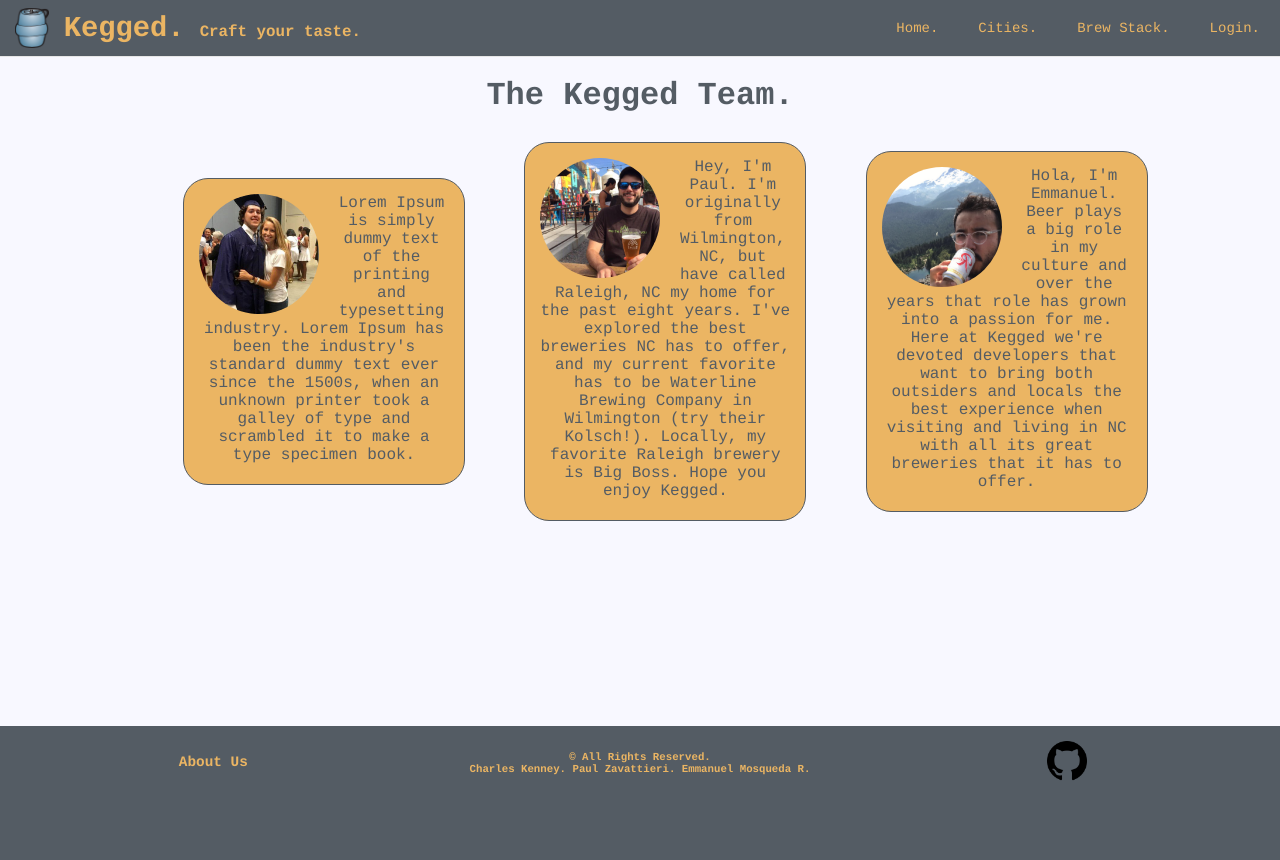
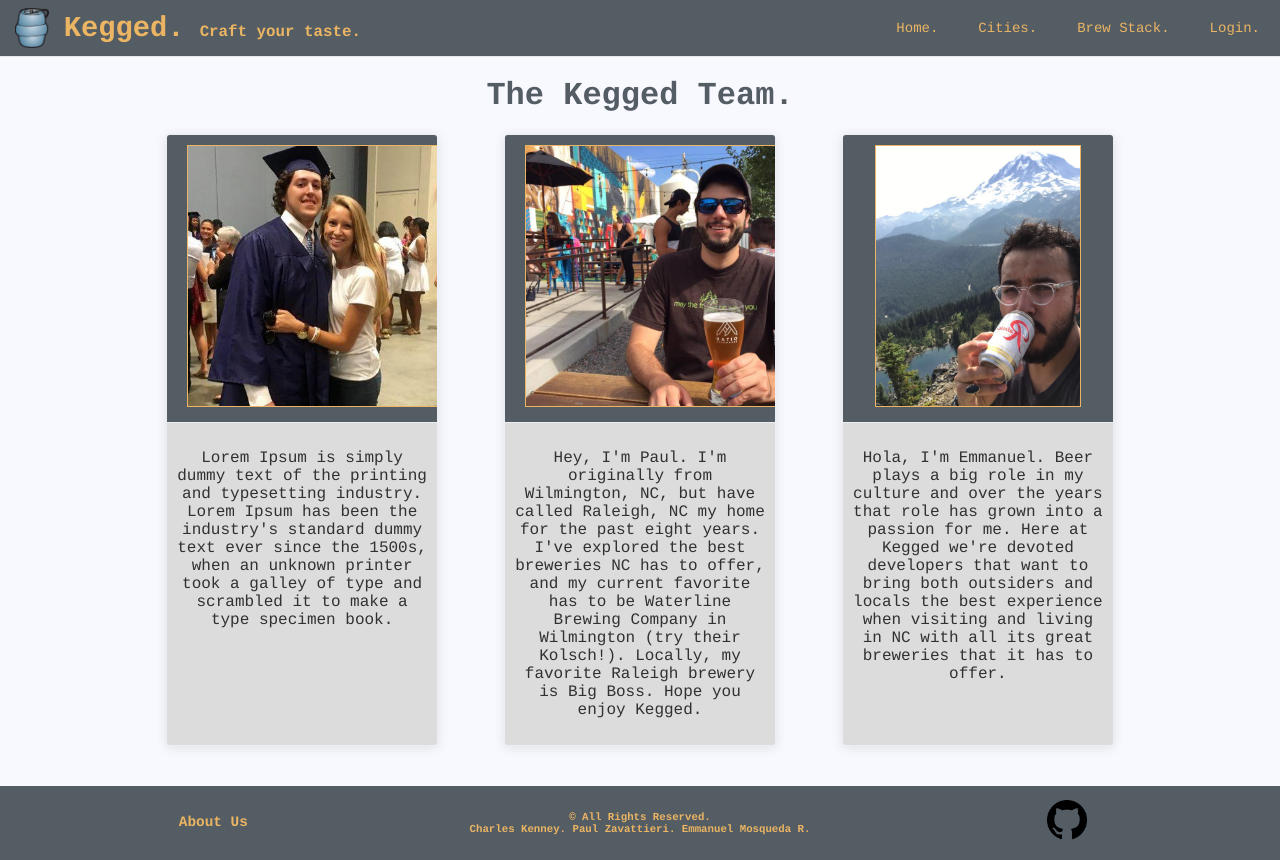
Before and after one commit to kegged/client, a Nuxt app: page /about-us in a window 1280 px wide. Before the commit the page ends 800 px from the top, so only its background shows below. Built offline with nearby package versions, Linux system fonts and the light colour scheme.

Commit message:
style profile/about, capitalize cities, post comp updates for scope

```diff
--- a/components/brewery/PostDisplay.vue
+++ b/components/brewery/PostDisplay.vue
@@ -2,7 +2,7 @@
   <!-- each post is in a card -->
   <el-card class="box-card">
     <!-- card header -->
-    <div slot="header" class="card-header">
+    <div slot="header" class="post-card-header">
       <!-- title is post's title - need prop -->
       <div class="post-title-root">
         <span>{{ postTitle }}</span>
@@ -13,7 +13,7 @@
       </div>
     </div>
     <!-- card body -->
-    <div class="card-body">
+    <div class="post-card-body">
       <!-- display all the tags. need a prop for tagsList to loop through tags array -->
       <div class="post-tags-root">
         <el-tag
@@ -56,11 +56,12 @@
 }
 
 /* flex card for horizontal layout */
-.card-header, .card-body {
+.post-card-header, .post-card-body {
   display: flex;
   flex-direction: row;
   align-items: center;
   justify-content: center;
+  width: 100%;
 }
 
 .post-title-root, .post-tags-root {
@@ -71,29 +72,4 @@
   width: 25%;
   text-align: right;
 }
-
-.el-card__header {
-  padding-top: 10px;
-  padding-bottom: 10px;
-  color: #ebb563;
-  font-weight: bolder;
-  background-color: #545c64;
-  font-size: 1.1em;
-}
-
-.el-card__body {
-  background-color: #DCDCDC;
-  padding: 10px;
-}
-
-.el-tag {
-  font-family: 'Courier', sans-serif;
-  border: 1px solid #545c64;
-  margin-right: 5px;
-}
-
-span.el-tag, i.el-tag__close.el-icon-close {
-  color: #f8f8ff;
-  font-weight: bold;
-}
 </style>
--- a/pages/about-us.vue
+++ b/pages/about-us.vue
@@ -1,42 +1,52 @@
 <template>
   <div class="about-us-container">
     <el-row class="about-header-root" :gutter="20">
-      <h1 class="about-title">The Kegged Team.</h1>
+      <h1 class="about-us-title">The Kegged Team.</h1>
     </el-row>
     <el-row class="about-content-root">
       <!-- Charles Kenny -->
-      <el-col>
-        <p class="profile">
-          <img src="charles-k.jpeg" style="width:120px;height:120px;margin-right:15px;" class="img-circle">
-          Lorem Ipsum is simply dummy
-          text of the printing and typesetting industry. Lorem Ipsum has been the industry's standard dummy text ever since the 1500s,
-          when an unknown printer took a galley of type and scrambled it to make a type specimen book.
-        </p>
+      <el-col class="profile-card-root">
+        <el-card class="profile-card">
+          <div slot="header" class="card-header">
+            <img src="charles-k.jpeg" class="about-us-image" alt="pic of charles">
+          </div>
+          <div class="card-body">
+            <p>Lorem Ipsum is simply dummy text of the printing and typesetting industry. Lorem Ipsum has been the industry's standard dummy text ever since the 1500s,
+            when an unknown printer took a galley of type and scrambled it to make a type specimen book.</p>
+          </div>
+        </el-card>
       </el-col>
       <!-- Paul  -->
-      <el-col>
-        <p class="profile">
-          <img src="paul-z2.jpeg" style="width:120px;height:120px;margin-right:15px;" class="img-circle">
-          Hey, I'm Paul. I'm originally from Wilmington, NC, but have called Raleigh, NC my home for the past eight years.
-          I've explored the best breweries NC has to offer, and my current favorite has to be Waterline Brewing Company in Wilmington (try their Kolsch!).
-          Locally, my favorite Raleigh brewery is Big Boss. Hope you enjoy Kegged.
-        </p>
+      <el-col class="profile-card-root">
+        <el-card class="profile-card">
+          <div slot="header" class="card-header">
+            <img src="paul-z2.jpeg" class="about-us-image" alt="pic of paul">
+          </div>
+          <div class="card-body">
+            <p>Hey, I'm Paul. I'm originally from Wilmington, NC, but have called Raleigh, NC my home for the past eight years.
+            I've explored the best breweries NC has to offer, and my current favorite has to be Waterline Brewing Company in Wilmington (try their Kolsch!).
+            Locally, my favorite Raleigh brewery is Big Boss. Hope you enjoy Kegged.</p>
+          </div>
+        </el-card>
       </el-col>
       <!-- Emmanuel -->
-      <el-col>
-        <p class="profile">
-          <img src="eman.jpg" style="width:120px;height:120px;margin-right:15px;object-fit: cover;" class="img-circle">
-          Hola, I'm Emmanuel. Beer plays a big role in my culture and over the years that role has grown into a passion for me.
-          Here at Kegged we're devoted developers that want to bring both outsiders and locals the best experience when visiting and living in
-          NC with all its great breweries that it has to offer.
-        </p>
+      <el-col class="profile-card-root">
+        <el-card class="profile-card">
+          <div slot="header" class="card-header">
+            <img src="eman.jpg" class="about-us-image" alt="pic of eman">
+          </div>
+          <div class="card-body">
+            <p>Hola, I'm Emmanuel. Beer plays a big role in my culture and over the years that role has grown into a passion for me.
+            Here at Kegged we're devoted developers that want to bring both outsiders and locals the best experience when visiting and living in
+            NC with all its great breweries that it has to offer.</p>
+          </div>
+        </el-card>
       </el-col>
     </el-row>
   </div>
 </template>
 
 <style>
-/* fixme: namespace all styles */
 .about-us-container {
   text-align: center;
   display: flex;
@@ -49,34 +59,43 @@
   width: 80%;
   display: flex;
   flex-direction: row;
-  align-items: center;
+  justify-content: center;
+  margin-bottom: 20px;
+}
+
+.about-us-title {
+  color: #545c64;
+  font-weight: bolder;
+  margin: 0px;
+  text-align: center;
+}
+
+.profile-card-root {
+  width: 33%;
+  display: flex;
+  flex-direction: row;
   justify-content: center;
 }
 
-.about-title {
-  color: #545c64;
-  font-weight: bolder;
-  margin-top: 0px;
-  margin-bottom: 12px;
-  text-align: center;
+.profile-card {
+  width: 80%;
+  background-color: #DCDCDC;
 }
 
-.profile {
-  border-radius: 25px;
-  background-color: #ebb563;
-  margin-left:55px;
-  padding-top: 15px;
-  padding-right: 15px;
-  padding-bottom: 20px;
-  padding-left: 15px;
-  width: 250px;
-  border: 1px solid #545c64;
-  color: #545c64;
+.el-card__header {
+  padding-top: 10px;
+  padding-bottom: 10px;
+  font-weight: bolder;
+  background-color: #545c64;
 }
 
-.img-circle {
-  border-radius: 50%;
-  float: left;
+.el-card__body {
+  background-color: #DCDCDC;
+  padding: 10px;
 }
 
+.about-us-image {
+  max-height: 260px;
+  border: 1px solid #ebb563;
+}
 </style>
--- a/pages/cities/_city/_brewery/index.vue
+++ b/pages/cities/_city/_brewery/index.vue
@@ -189,4 +189,29 @@ export default {
 .main-root {
   padding-top: 0px;
 }
+
+.el-card__header {
+  padding-top: 10px;
+  padding-bottom: 10px;
+  color: #ebb563;
+  font-weight: bolder;
+  background-color: #545c64;
+  font-size: 1.1em;
+}
+
+.el-card__body {
+  background-color: #DCDCDC;
+  padding: 10px;
+}
+
+.el-tag {
+  font-family: 'Courier', sans-serif;
+  border: 1px solid #545c64;
+  margin-right: 5px;
+}
+
+span.el-tag, i.el-tag__close.el-icon-close {
+  color: #f8f8ff;
+  font-weight: bold;
+}
 </style>
--- a/pages/cities/_city/index.vue
+++ b/pages/cities/_city/index.vue
@@ -84,6 +84,7 @@ export default {
 }
 
 .city-title {
+  text-transform: capitalize;
   width: 100%;
   color: #545c64;
   font-size: 2.4em;
--- a/pages/profile.vue
+++ b/pages/profile.vue
@@ -1,10 +1,7 @@
 <template>
   <el-container class="profile-container">
-    <div class="left-side">
-      <profile-button v-for="item in items" :key="item" :text="item" class="page-buttons" />
-    </div>
-    <div class="right-side">
-			<div class="profile-header-root">
+    <el-card class="profile-info-root">
+			<div slot="header" class="profile-header-root">
 				<div class="profile-pic-root">
 					<img src="head.png" class="profile-pic"/>
 				</div>
@@ -15,7 +12,7 @@
 					<profile-button id="follow-b" :text="follow"></profile-button>
 				</div>
 			</div>
-      <div>
+      <div class="profile-card-body">
 				<h3 id="bio-text">About Me</h3>
         <p id="bio-text">Hey, I'm dummy user. I like dummy user stuff and things.</p>
         <h3 id="bio-text">Local City</h3>
@@ -25,7 +22,22 @@
         <h3 id="bio-text">Favorite Brews</h3>
         <p id="bio-text">Dogfish Head 120 Minute IPA, Bell's Hopslam</p>
       </div>
-    </div>
+    </el-card>
+		<el-card class="link-to-posts-root">
+			<div slot="header" class="link-to-posts-header">
+				<div class="link-to-post-title">
+       		<span>Your Posts</span>
+     	  </div>
+			</div>
+			<div class="link-to-posts-body">
+				<div v-for="(item, i) in posts" :key="i">
+       		<span>{{ i+1 }}.</span>
+					<nuxt-link class="post-link-nuxt" to="/">
+					  <span>{{ item.title }}</span>
+					</nuxt-link>
+     	  </div>
+			</div>
+		</el-card>
   </el-container>
 </template>
 
@@ -39,7 +51,13 @@ export default {
   data(){
     return{
       items: ["Home", "Cities","Breweries", "Forum","About"],
-			follow: "Follow"
+			follow: "Follow",
+			posts: [
+				{ title: "Placeholder title 1" },
+				{ title: "Placeholder title 2" },
+				{ title: "Placeholder title 3" },
+				{ title: "Placeholder title 4" }
+			]
     }
   }
 }
@@ -53,28 +71,11 @@ export default {
 	justify-content: center;
 }
 
-.left-side{
-	width: 13%;
-	background-color: #545c64;
-	margin: 0px 20px;
-	padding: 5px;
-	border-radius: 10px;
-	display: flex;
-	flex-direction: column;
-	align-items: center;
-	justify-content: center;
-}
-
-.page-buttons {
-	margin: 10px 0px;
-	font-size: 1.5em;
-}
-
-.right-side {
-	width: 50%;
+.profile-info-root {
+	width: 45%;
 	margin: 20px;
 	background-color: #DCDCDC;
-	border-radius: 10px;
+
 }
 
 .profile-header-root {
@@ -84,7 +85,6 @@ export default {
 	align-items: center;
 	justify-content: center;
 	flex-direction: row;
-	border-radius: 10px;
 }
 
 .name-root {
@@ -93,6 +93,20 @@ export default {
 	font-weight: bold;
 	color:#ebb563;
 	font-size: 1.5em;
+}
+
+.el-card__header {
+  padding-top: 10px;
+  padding-bottom: 10px;
+  color: #ebb563;
+  font-weight: bolder;
+  background-color: #545c64;
+  font-size: 1.1em;
+}
+
+.el-card__body {
+  background-color: #DCDCDC;
+  padding: 10px;
 }
 
 .profile-pic-root, .follow-root {
@@ -119,6 +133,28 @@ export default {
 #bio-text{
   margin-left: 15px;
 }
+
+.link-to-posts-root {
+	width: 20%;
+}
+
+.link-to-posts-header {
+	text-align: center;
+}
+
+.link-to-posts-body {
+	line-height: 2em;
+}
+
+.post-link-nuxt {
+  text-decoration: none;
+  cursor: pointer;
+	color: black;
+}
+
+.post-link-nuxt:hover {
+  text-decoration: underline;
+}
 </style>
 
 <style scoped>
```
